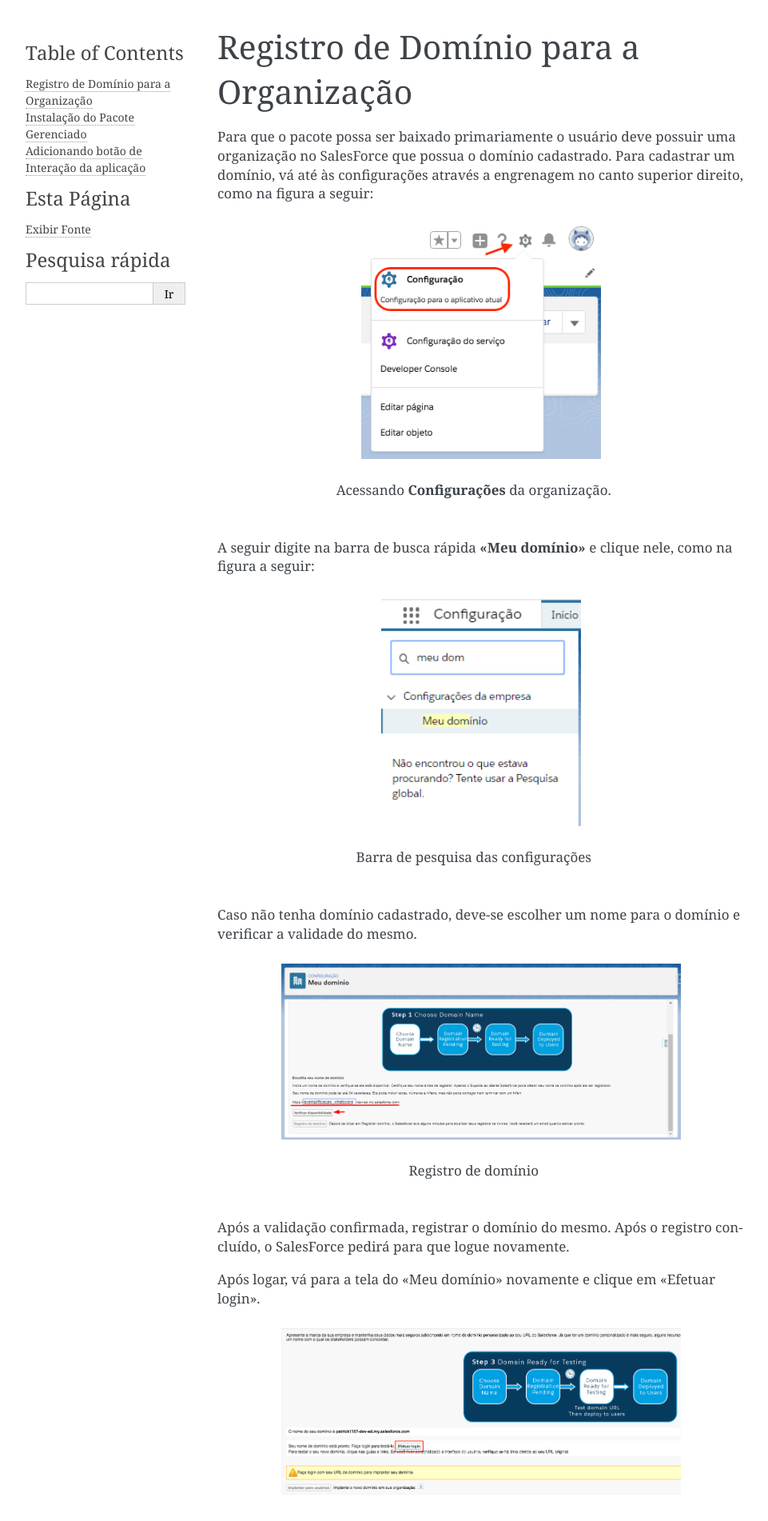
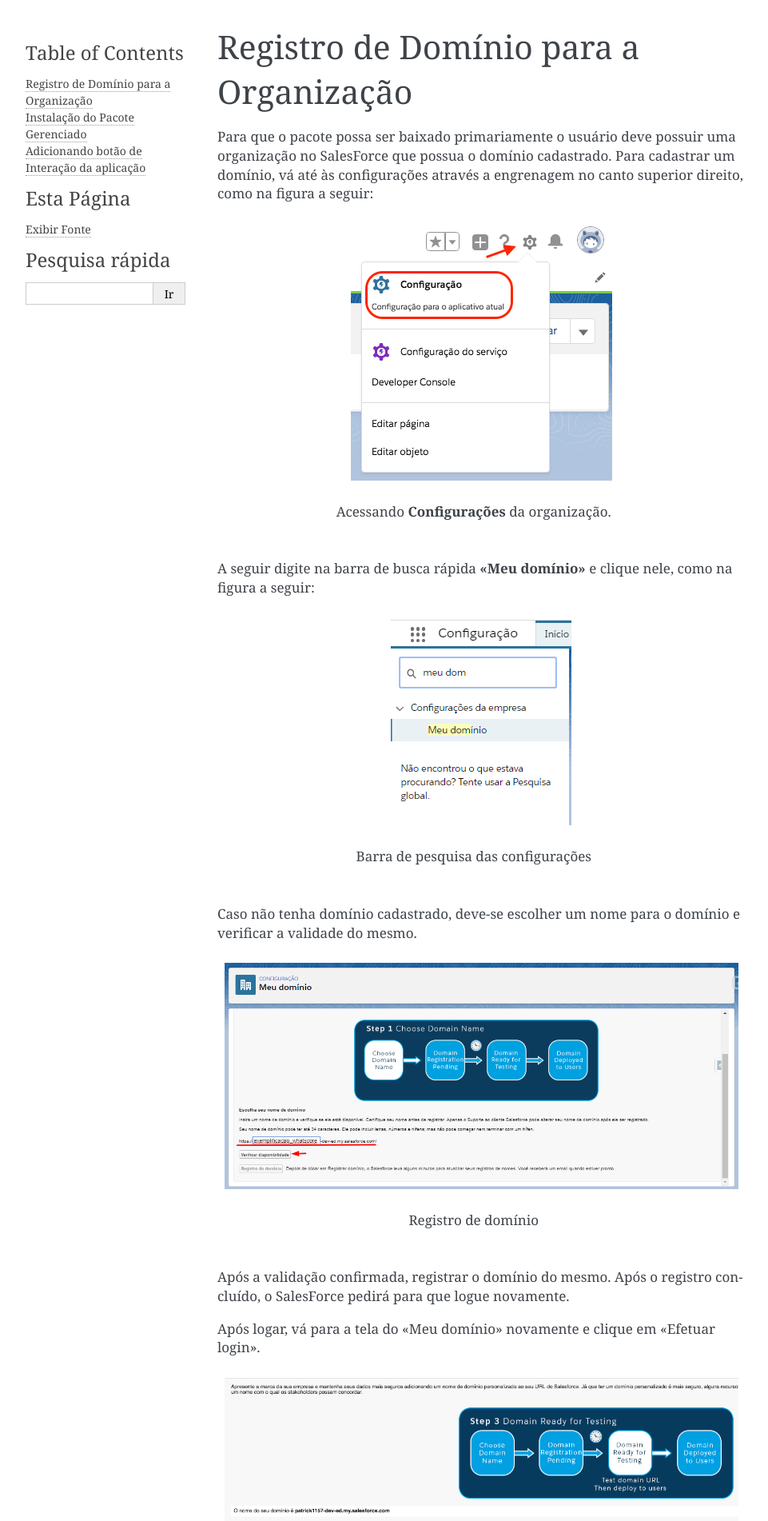
Before and after one commit to Inpulso-Tecnologia/RAConnectDOCFull, a Sphinx documentation site: the page built from docs/Setup/intalacao_pacote.rst, in a window 1280 px wide. Shown: the top 1902 px of the page at 80% size, without its empty margins (148-1109 px from the left). Built offline with Sphinx 7.4.7, drawn with Linux system fonts in a browser that asks for light colours.

Commit message:
Revisão PDF

```diff
--- a/docs/Funcional/cadastro_conexao.rst
+++ b/docs/Funcional/cadastro_conexao.rst
@@ -6,14 +6,12 @@
 Para registrar uma nova conexão, abra seu iniciador de aplicativos e selecione o aplicativo do RA Connect, como nas figuras a seguir:
 
 .. figure:: img/iniciadorAplicativos.png
-    :width: 100px
     :alt: Solidity logo
     :align: center
 
     Iniciador de aplicativos.
 
 .. figure:: img/aplicativoRAConnect.png
-    :width: 600px
     :alt: Solidity logo
     :align: center
 
@@ -22,7 +20,6 @@
 Agora vá na aba do **Conexões do RA** e clique em novo ou clique na aba e clique em Criar Conexão do RA, como na figura a seguir:
 
 .. figure:: img/criarConexao.png
-    :width: 600px
     :alt: Solidity logo
     :align: center
 
@@ -31,7 +28,6 @@
 Após clicar em nova conexão aparece a seguinte tela:
 
 .. figure:: img/cadastroConexao.png
-    :width: 600px
     :alt: Solidity logo
     :align: center
 
--- a/docs/Funcional/painel_sincronizacao.rst
+++ b/docs/Funcional/painel_sincronizacao.rst
@@ -14,7 +14,6 @@
 -----------------------
 
 .. figure:: img/conexaoSincronizando.png
-    :width: 500px
     :alt: Solidity logo
     :align: center
 
@@ -26,7 +25,6 @@
 -----------------------
 
 .. figure:: img/conexaoAtualizada.png
-    :width: 500px
     :alt: Solidity logo
     :align: center
 
@@ -38,7 +36,6 @@
 -----------------------
 
 .. figure:: img/conexaoError.png
-    :width: 500px
     :alt: Solidity logo
     :align: center
 
@@ -50,7 +47,6 @@
 -----------------------
 
 .. figure:: img/conexaoInativa.png
-    :width: 500px
     :alt: Solidity logo
     :align: center
 
@@ -63,7 +59,6 @@
 -----------------------
 
 .. figure:: img/sincronizacao.png
-    :width: 500px
     :alt: Solidity logo
     :align: center
 
--- a/docs/Funcional/relacao_objetos.rst
+++ b/docs/Funcional/relacao_objetos.rst
@@ -8,7 +8,6 @@
 -----------------------
 
 .. figure:: img/casoReclamacao.png
-    :width: 400px
     :alt: Solidity logo
     :align: center
 
@@ -20,7 +19,6 @@
 -----------------------
 
 .. figure:: img/comentarioInteracao.png
-    :width: 500px
     :alt: Solidity logo
     :align: center
 
@@ -32,7 +30,6 @@
 -----------------------
 
 .. figure:: img/contatoCaso.png
-    :width: 500px
     :alt: Solidity logo
     :align: center
 
@@ -41,7 +38,6 @@
 Esse **contato** é o representante do consumidor dentro do Salesforce.
 
 .. figure:: img/contatoConsumidor.png
-    :width: 600px
     :alt: Solidity logo
     :align: center
 
--- a/docs/Setup/intalacao_pacote.rst
+++ b/docs/Setup/intalacao_pacote.rst
@@ -5,7 +5,6 @@
 Para que o pacote possa ser baixado primariamente o usuário deve possuir uma organização no SalesForce que possua o domínio cadastrado. Para cadastrar um domínio, vá até às configurações através a engrenagem no canto superior direito, como na figura a seguir:
 
 .. figure:: img/configuracao.png
-    :width: 300px
     :alt: Solidity logo
     :align: center
 
@@ -14,7 +13,6 @@
 A seguir digite na barra de busca rápida **"Meu domínio"** e clique nele, como na figura a seguir:
 
 .. figure:: img/dominio1.png
-    :width: 250px
     :alt: Solidity logo
     :align: center
 
@@ -23,7 +21,6 @@
 Caso não tenha domínio cadastrado, deve-se escolher um nome para o domínio e verificar a validade do mesmo.
 
 .. figure:: img/dominio2.png
-    :width: 500px
     :alt: Solidity logo
     :align: center
 
@@ -34,13 +31,11 @@
 Após logar, vá para a tela do "Meu domínio" novamente e clique em "Efetuar login".
 
 .. figure:: img/dominio3.png
-    :width: 500px
     :align: center
 
 Efetuado login, clique em "Implantar para usuários".
 
 .. figure:: img/dominio4.png
-    :width: 500px
     :alt: Solidity logo
     :align: center
 
@@ -57,7 +52,6 @@
 O login na sua organização será requerido, e após a realização será automaticamente redirecionado para a tela de download do pacote, onde será necessário marcar as opções apresentadas abaixo:
 
 .. figure:: img/downloadPacote.png
-    :width: 500px
     :alt: Solidity logo
     :align: center
 
@@ -66,7 +60,6 @@
 Logo após a confirmação uma notificação aparecerá, sendo necessária a confirmação do seguinte item:
 
 .. figure:: img/aprovacaoAcesso.png
-    :width: 500px
     :alt: Solidity logo
     :align: center
 
@@ -75,7 +68,6 @@
 Depois da confirmação das opções anteriores, o download começará normalmente, demorando entre 1 a 3 minutos. Após a confirmação do encerramento do download a apliacação já estará visível para o cliente através dos aplicativos do SalesForce.
 
 .. figure:: img/painelAplicacao.png
-    :width: 500px
     :alt: Solidity logo
     :align: center
 
@@ -91,7 +83,6 @@
 Para isso vá até às configurações através da engrenagem no canto superior direito, como na figura a seguir:
 
 .. figure:: img/configuracao.png
-    :width: 300px
     :alt: Solidity logo
     :align: center
 
@@ -100,7 +91,6 @@
 Após isso, acesse o **Gerenciador de Objetos**, como na figura a seguir:
 
 .. figure:: img/gerenciadorObjetos.png
-    :width: 300px
     :alt: Solidity logo
     :align: center
 
@@ -109,7 +99,6 @@
 Agora busque e clique no objeto **Caso**, como na figura a seguir:
 
 .. figure:: img/objetoCaso.png
-    :width: 300px
     :alt: Solidity logo
     :align: center
 
@@ -118,7 +107,6 @@
 Agora, vá até o layout de página de Caso e clique em editar no layout onde irá inserir o botão. Na figura a seguir será inserido no **Case Layout**.
 
 .. figure:: img/layoutsCaso.png
-    :width: 500px
     :alt: Solidity logo
     :align: center
 
@@ -127,14 +115,12 @@
 Na página de edição de layout, clique em **Botões**, nesse momento verá que tem um botão chamado **Interagir à reclamação**, arraste ele até o campo de **Botões personalizados**, como é demonstrado nas figuras a seguir.
 
 .. figure:: img/botaoReclamacao.png
-    :width: 500px
     :alt: Solidity logo
     :align: center
 
     Botão personalinado "Interagir à reclamação"
 
 .. figure:: img/botaoReclamacaoInserido.png
-    :width: 500px
     :alt: Solidity logo
     :align: center
 
```
Also changed, not shown: docs/Funcional/fila.rst (+0 -8 lines).
